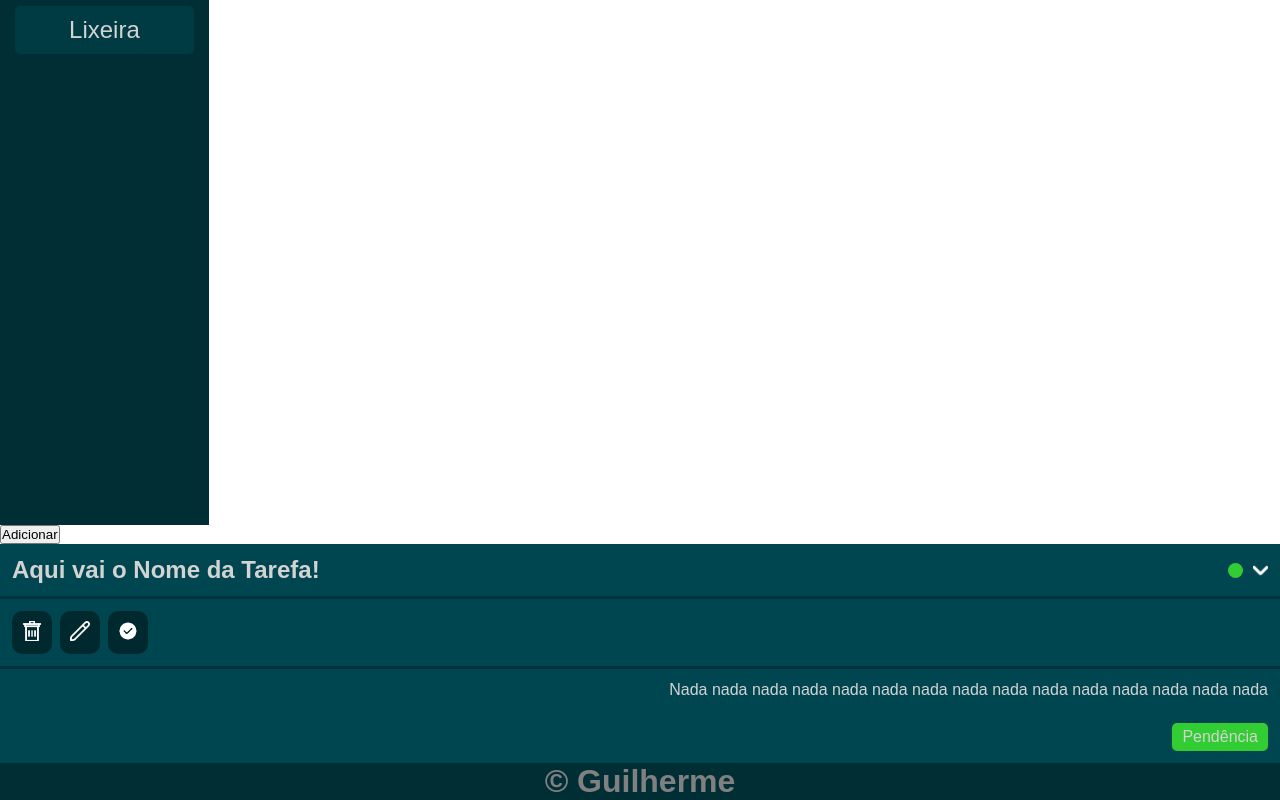
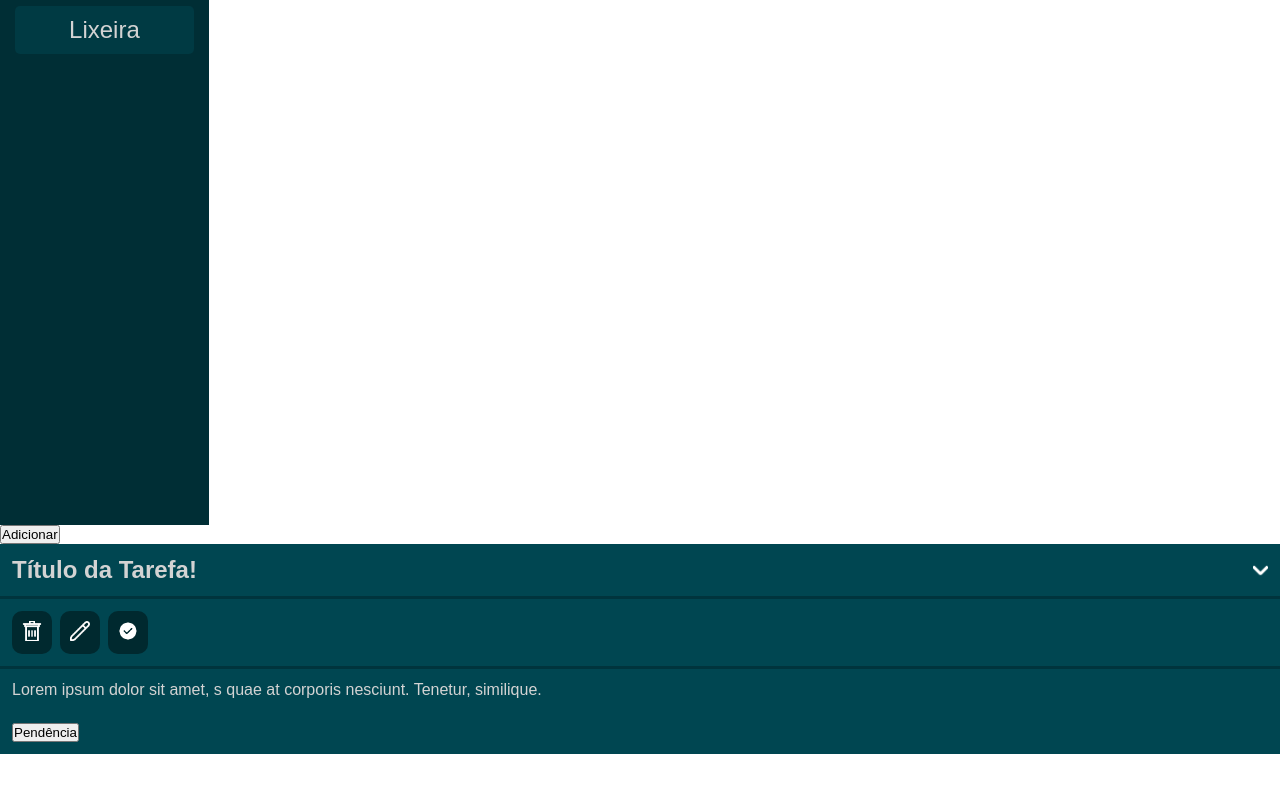
Before and after one commit to Guilherme841/task-list, an Angular app: page / in a window 1280 px wide. Shown: the part 339-1139 px from the top of the page. After the commit the page ends 1093 px from the top, so only its background shows below. Built offline with nearby package versions, Linux system fonts and the light colour scheme.

Commit message:
add box-task reponsive

```diff
--- a/src/app/ui/footer/footer.component.html
+++ b/src/app/ui/footer/footer.component.html
@@ -1,3 +1,3 @@
 <footer>
-  <h1>&copy; Guilherme</h1>
+  <!-- <h1>&copy; Guilherme</h1> -->
 </footer>
--- a/src/app/ui/main/main.component.css
+++ b/src/app/ui/main/main.component.css
@@ -7,19 +7,22 @@ main .container-task {
 main .container-task .box-task .box-title-task {
   display: flex;
   align-items: center;
+  gap: 10px;
   justify-content: space-between;
   background-color: rgb(0, 70, 81);
   border-bottom: 3px solid rgba(0, 47, 54, 0.723);
   padding: 12px;
+  flex-wrap: wrap;
 }
 main .container-task .box-task .box-title-task .box-arrow {
   display: flex;
   align-items: center;
+  flex-wrap: wrap;
   gap: 10px;
 }
 main .container-task .box-task .box-title-task .box-arrow .box-pending .pending {
-  width: 15px;
-  height: 15px;
+  max-width: 15px;
+  max-height: 15px;
   background-color: limegreen;
   border-radius: 50%;
 }
@@ -27,20 +30,21 @@ main .container-task .box-task .box-title-task .box-down-arrow {
   display: flex;
   align-items: center;
   justify-content: center;
+  flex-wrap: wrap;
 }
 main .container-task .box-task .box-title-task .box-down-arrow .down-arrow {
-  width: 15px;
-  height: 15px;
+  max-width: 15px;
+  max-height: 15px;
   transform: rotate(90deg);
 }
 main .container-task .box-task .box-details-task {
   display: grid;
-  justify-items: flex-end;
   background-color: rgb(0, 70, 81);
 }
 main .container-task .box-task .box-details-task .box-edit {
   display: flex;
   align-items: center;
+  flex-wrap: wrap;
   padding: 12px;
   border-bottom: 3px solid rgba(0, 47, 54, 0.723);
   gap: 8px;
@@ -56,8 +60,8 @@ main .container-task .box-task .box-details-task .box-edit button {
   -webkit-tap-highlight-color: transparent;
 }
 main .container-task .box-task .box-details-task .box-edit button img {
-  width: 20px;
-  height: 20px;
+  max-width: 20px;
+  max-height: 20px;
 }
 main .container-task .box-task .box-details-task .box-desc-pending {
   padding: 12px;
--- a/src/app/ui/main/main.component.html
+++ b/src/app/ui/main/main.component.html
@@ -7,7 +7,7 @@
   <section class="container-task">
     <div class="box-task">
       <div class="box-title-task">
-        <h1>{{ taskName }}</h1>
+        <h1>Título da Tarefa!</h1>
         <div class="box-arrow">
           <div class="box-pending">
             <div class="pending"></div>
@@ -35,12 +35,12 @@
         </div>
         <div class="box-desc-task">
           <p class="desc-task">
-            Nada nada nada nada nada nada nada nada nada nada nada nada nada
-            nada nada
+            Lorem ipsum dolor sit amet, s quae at corporis nesciunt.
+            Tenetur, similique.
           </p>
         </div>
         <div class="box-desc-pending">
-          <div class="desc-pending">Pendência</div>
+          <button>Pendência</button>
         </div>
       </div>
     </div>
--- a/src/app/ui/main/main.component.scss
+++ b/src/app/ui/main/main.component.scss
@@ -6,18 +6,21 @@ main {
       .box-title-task {
         display: flex;
         align-items: center;
+        gap: 10px;
         justify-content: space-between;
         background-color: rgb(0, 70, 81);
         border-bottom: 3px solid rgba(0, 47, 54, 0.723);
         padding: 12px;
+        flex-wrap: wrap;
         .box-arrow {
           display: flex;
           align-items: center;
+          flex-wrap: wrap;
           gap: 10px;
           .box-pending {
             .pending {
-              width: 15px;
-              height: 15px;
+              max-width: 15px;
+              max-height: 15px;
               background-color: limegreen;
               border-radius: 50%;
             }
@@ -27,20 +30,21 @@ main {
           display: flex;
           align-items: center;
           justify-content: center;
+          flex-wrap: wrap;
           .down-arrow {
-            width: 15px;
-            height: 15px;
+            max-width: 15px;
+            max-height: 15px;
             transform: rotate(90deg);
           }
         }
       }
       .box-details-task {
         display: grid;
-        justify-items: flex-end;
         background-color: rgb(0, 70, 81);
         .box-edit {
           display: flex;
           align-items: center;
+          flex-wrap: wrap;
           padding: 12px;
           border-bottom: 3px solid rgba(0, 47, 54, 0.723);
           gap: 8px;
@@ -54,8 +58,8 @@ main {
             cursor: pointer;
             -webkit-tap-highlight-color: transparent;
             img {
-              width: 20px;
-              height: 20px;
+              max-width: 20px;
+              max-height: 20px;
             }
           }
         }
```
Also changed, not shown: 1 other file (tests, documents, lock files or other folders).
